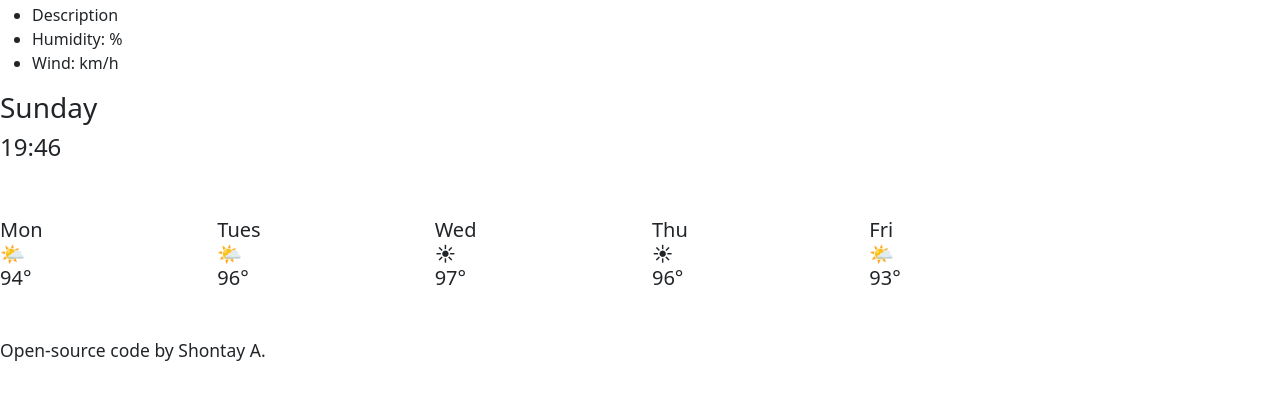
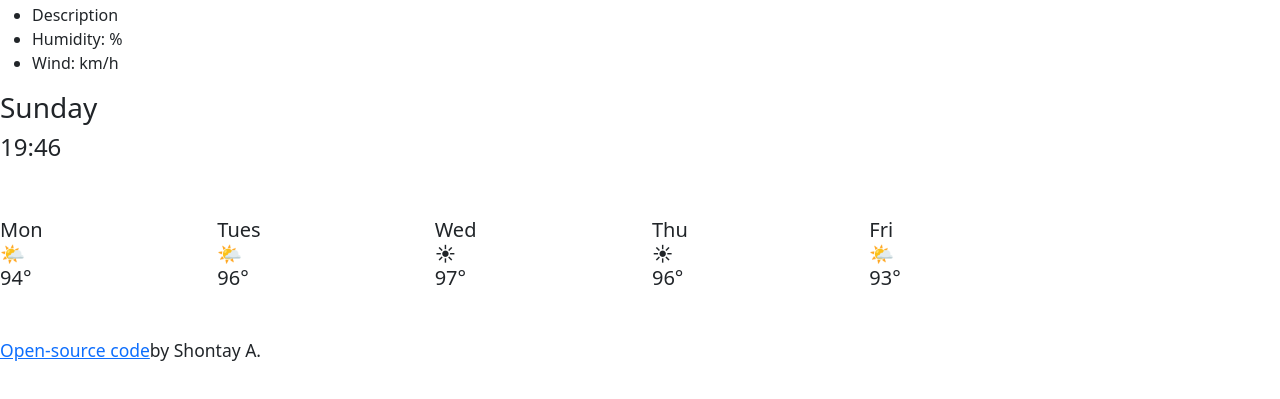
Before and after one commit to sh0nnie4/WeatherAppFinal, a website built with Parcel: page index.html in a window 1280 px wide. Shown: the part 215-614 px from the top of the page. Built offline with nearby package versions, Linux system fonts and the light colour scheme; no server answers.

Commit message:
Added hyperlink to footer

```diff
--- a/index.html
+++ b/index.html
@@ -97,6 +97,9 @@
     <script src="src/index.js"></script>
     <br />
     <br />
-    <footer><small>Open-source code by Shontay A.</small></footer>
+    <footer>
+      <small>
+        <a href="https://github.com/sh0nnie4/WeatherAppFinal">Open-source code</a>by Shontay A.</small>
+      </footer>
   </body>
 </html>
```
